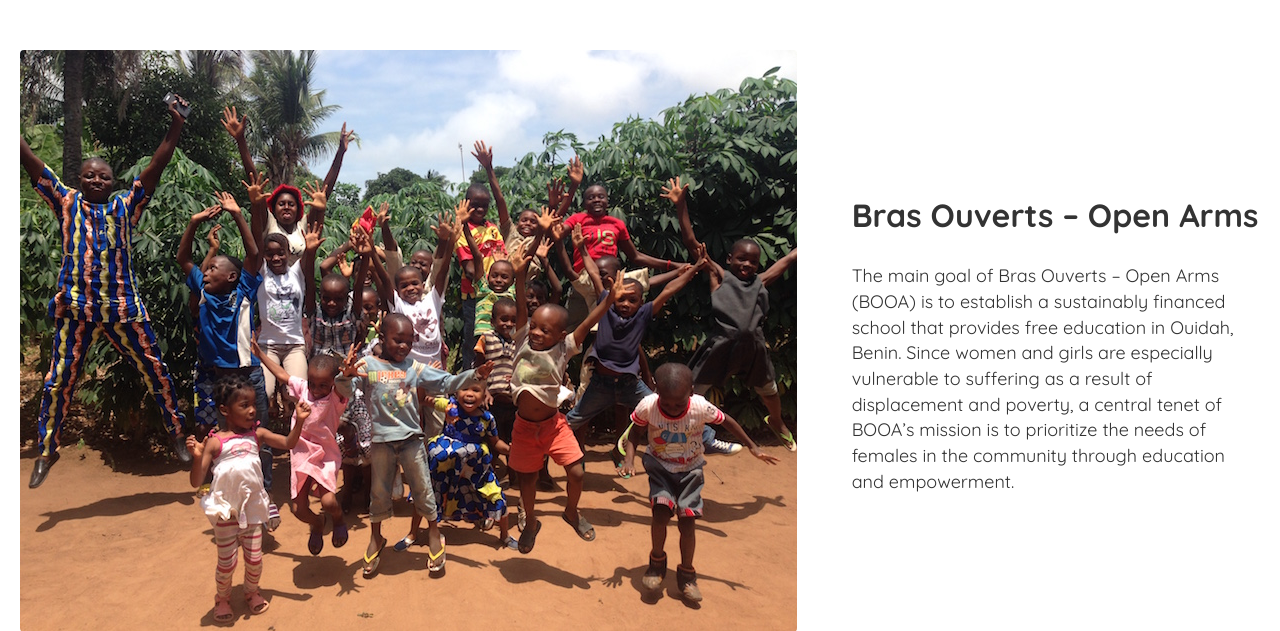
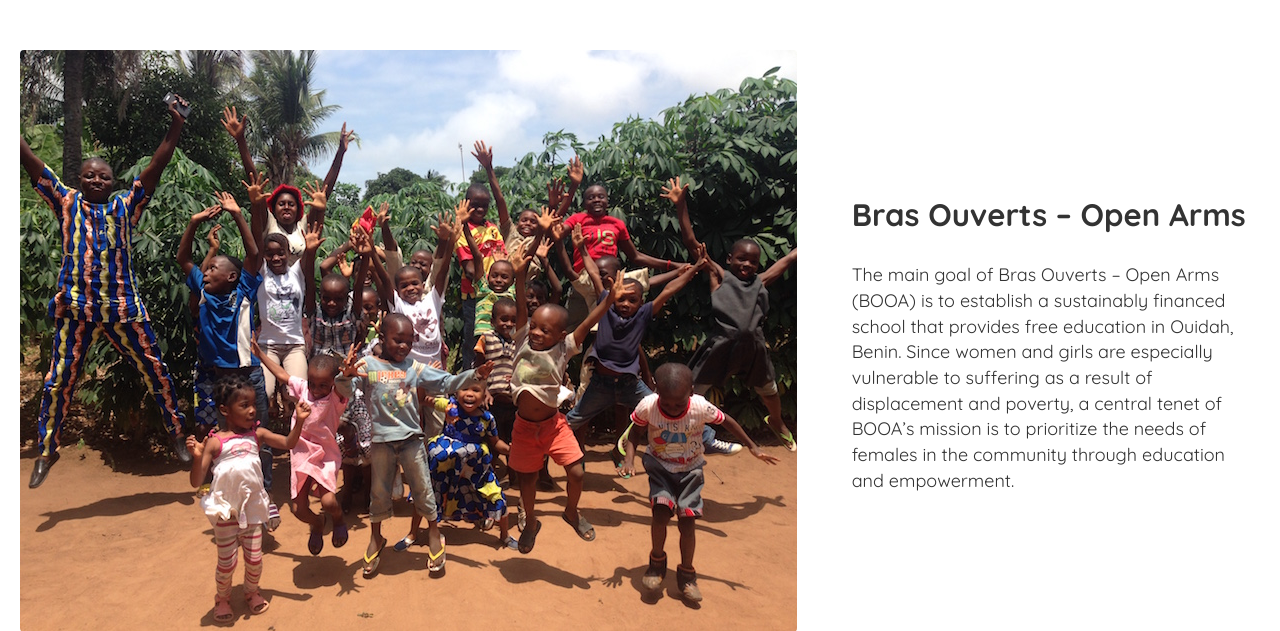
Before and after one commit to HotGiardiniera/booa, a Python web app: template main/templates/home.html in a window 1280 px wide. Shown: the part 86-717 px from the top of the page. Run offline with Jinja, Linux system fonts and the light colour scheme; the template is opened without the code that fills it, so the values that code supplies are empty.

Commit message:
shrink main page header font slightly

```diff
--- a/main/templates/home.html
+++ b/main/templates/home.html
@@ -5,7 +5,7 @@
 			<img src="{{ STATIC_URL }}images/booa_main.JPG" class="img-fluid home-main-image" alt="Responsive image">
 		</div>
 		<div id="main-text" class="col-md-4">
-			<h2><strong>Bras Ouverts – Open Arms</strong></h2>
+			<h2 style="font-size: 31px;"><strong>Bras Ouverts – Open Arms</strong></h2>
 			The main goal of Bras Ouverts – Open Arms (BOOA) is to establish a sustainably financed school that provides free education in Ouidah, Benin. Since women and girls are especially vulnerable to suffering as a result of displacement and poverty, a central tenet of BOOA’s mission is to prioritize the needs of females in the community through education and empowerment.
 		</div>
 	</div>
```
